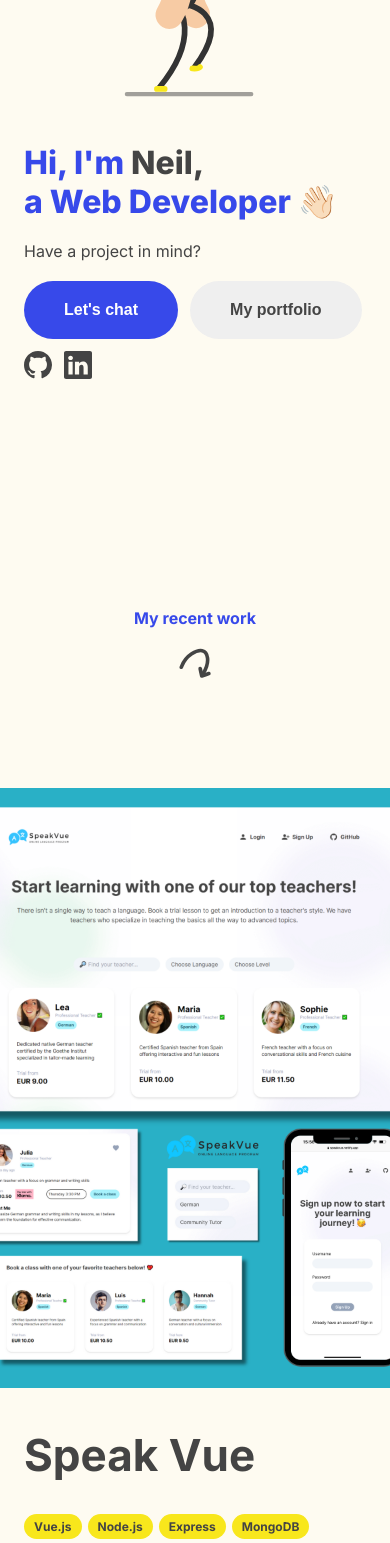
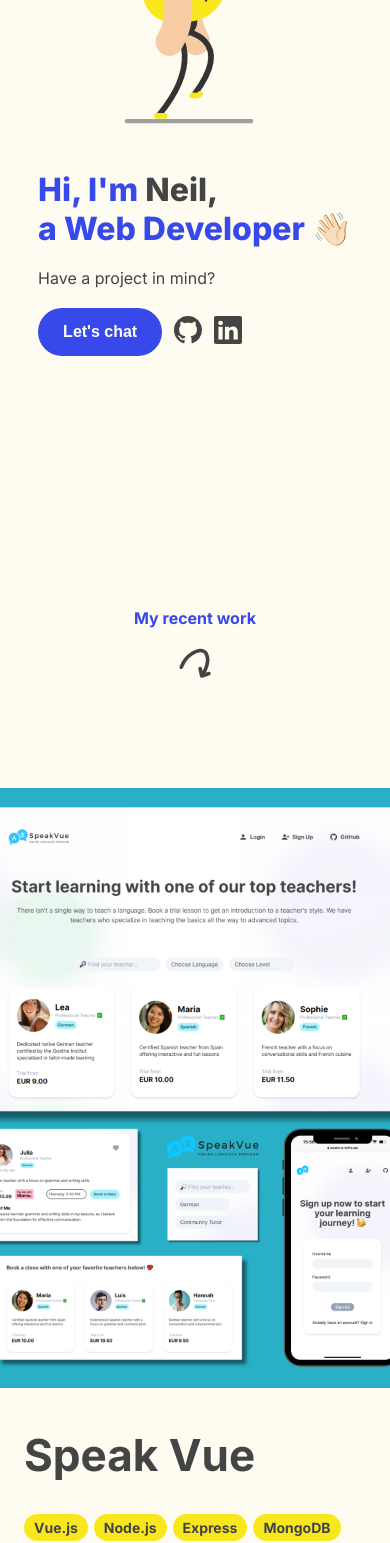
Before and after one commit to Neilly28/next-app, a Next.js app: page / in a window 390 px wide. Shown: the part 432-1975 px from the top of the page. Built offline with nearby package versions, Linux system fonts and the light colour scheme.

Commit message:
fixed buttons css

```diff
--- a/src/components/hero/Hero.tsx
+++ b/src/components/hero/Hero.tsx
@@ -20,9 +20,9 @@ export default function Home() {
           <ScrollLink to="about" smooth={true} duration={1000}>
             <button className={styles.live}>Let&apos;s chat</button>
           </ScrollLink>
-          <ScrollLink to="portfolio" smooth={true} duration={1000}>
+          {/* <ScrollLink to="portfolio" smooth={true} duration={1000}>
             <button className={styles.portfolio}>My portfolio</button>
-          </ScrollLink>
+          </ScrollLink> */}
           <Link href="https://github.com/Neilly28" target="_blank">
             <BsGithub className={styles.icon} />
           </Link>
--- a/src/components/hero/hero.module.css
+++ b/src/components/hero/hero.module.css
@@ -53,7 +53,7 @@
 
 .live,
 .portfolio {
-  padding: 20px 40px;
+  padding: 15px 25px;
   border-radius: 99px;
   border: none;
   font-size: 20px;
--- a/src/components/portfolio/portfolio.module.css
+++ b/src/components/portfolio/portfolio.module.css
@@ -60,7 +60,7 @@
 
 .live,
 .github {
-  padding: 20px 40px;
+  padding: 15px 25px;
   border-radius: 99px;
   border: none;
   font-size: 20px;
@@ -133,7 +133,7 @@
   }
 
   .tags {
-    font-size: 12px;
+    font-size: 14px;
   }
 
   .description {
```
